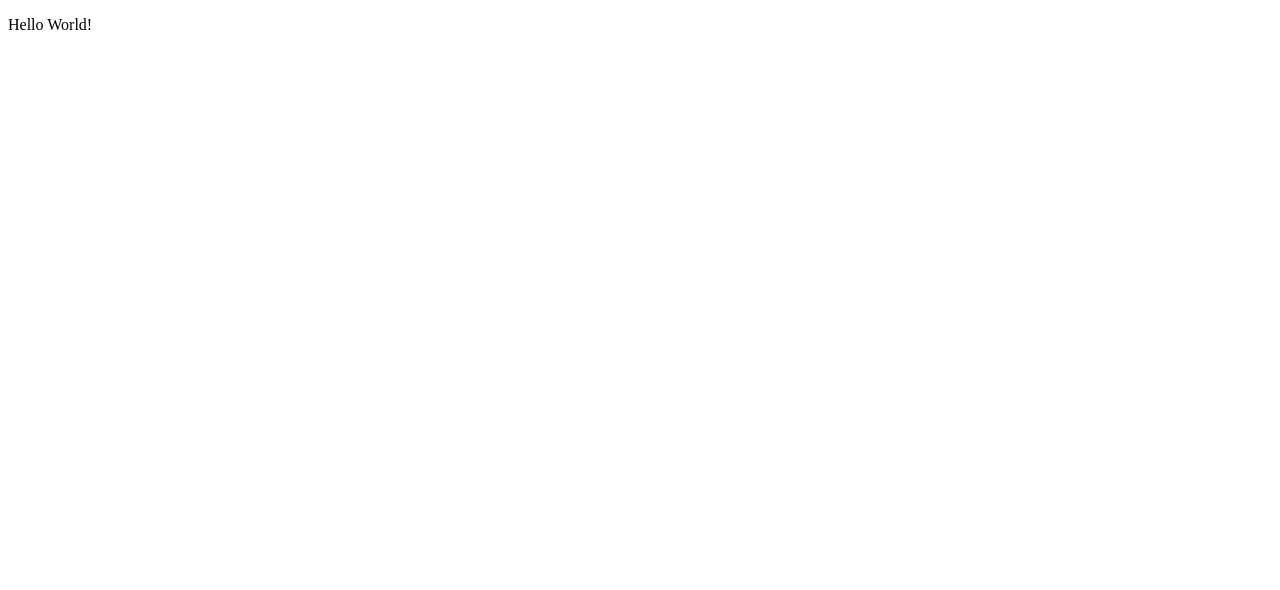
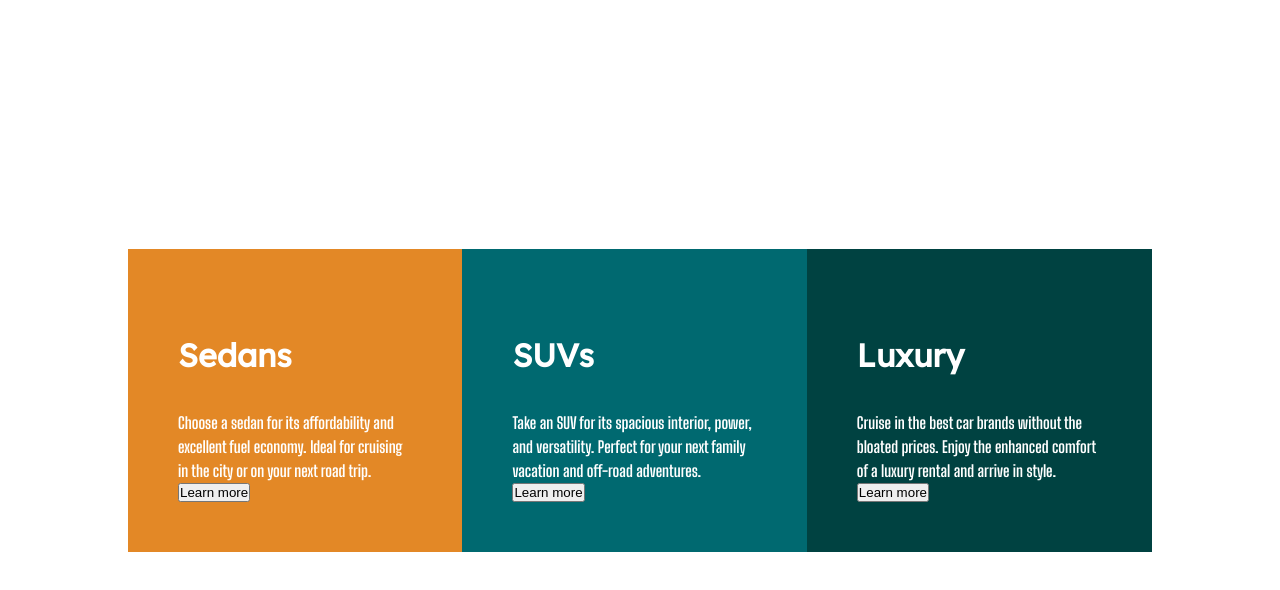
Before and after one commit to EwazKamgar/projectone, a plain HTML site: page index.html in a window 1280 px wide. Drawn offline with Linux system fonts and the light colour scheme.

Commit message:
build the basic structure

```diff
--- a/css/style.css
+++ b/css/style.css
@@ -0,0 +1,59 @@
+* {
+    margin: 0;
+    padding: 0;
+    box-sizing: border-box;
+}
+
+:root {
+    --bright-orange: hsl(31, 77%, 52%);
+    --cyan-color: hsl(184, 100%, 22%);
+    --dark-cyan: hsl(179, 100%, 13%);
+  }
+
+
+body {
+    height: 100vh;
+    display: flex;
+    justify-content: center;
+    align-items: center;
+}
+
+.container {
+    max-width: 80%;
+    display: flex;
+}
+
+
+.card {
+    padding: 50px;
+}
+
+h1 {
+    font-weight: 700;
+    font-family: "Lexend Deca";
+    line-height: 1.5;
+    margin: 2rem 0;
+}
+
+p {
+    font-weight: 400;
+    font-family: "Big Shoulders Display";
+    line-height: 1.5;
+
+}
+
+.text-color {
+    color: white;
+}
+
+.card-1 {
+    background-color: var(--bright-orange);
+}
+
+.card-2 {
+    background-color: var(--cyan-color);
+}
+
+.card-3 {
+    background-color: var(--dark-cyan);
+}
--- a/index.html
+++ b/index.html
@@ -1,45 +1,43 @@
 <!DOCTYPE html>
 <html lang="en">
-  <head>
-    <meta charset="UTF-8">
-    <title>Fork Me! FCC: Test Suite Template</title>
-    <link rel="stylesheet" href="css/style.css">
-  </head>
 
-  <body>
-    <script src="https://cdn.freecodecamp.org/testable-projects-fcc/v1/bundle.js"></script>
+<head>
+  <meta charset="UTF-8">
+  <title>Fork Me! FCC: Test Suite Template</title>
+  <link rel="stylesheet" href="css/style.css">
 
+  <!-- Fonts -->
+  <link rel="preconnect" href="https://fonts.googleapis.com"><link rel="preconnect" href="https://fonts.gstatic.com" crossorigin>
+  <link href="https://fonts.googleapis.com/css2?family=Lexend+Deca&display=swap" rel="stylesheet">
 
-<p>Hello World!</p>
+  <link rel="preconnect" href="https://fonts.googleapis.com">
+  <link rel="preconnect" href="https://fonts.gstatic.com" crossorigin><link href="https://fonts.googleapis.com/css2?family=Big+Shoulders+Display:wght@700&family=Lexend+Deca&display=swap" rel="stylesheet">
+</head>
 
+<body>
+  <main class="container">
+    <div class="card-1 card">
+      <h1 class="text-color">Sedans</h1>
+      <p class="text-color">Choose a sedan for its affordability and excellent fuel economy. Ideal for cruising in the city
+        or on your next road trip.</p>
+        <button>Learn more</button>
+    </div>
+    <div  class="card-2 card">
+      <h1 class="text-color">SUVs</h1>
+      <p class="text-color">Take an SUV for its spacious interior, power, and versatility. Perfect for your next family vacation
+        and off-road adventures.</p>
+        <button>Learn more</button>
 
+    </div>
+    <div  class="card-3 card">
+      <h1 class="text-color">Luxury</h1>
+      <p class="text-color">Cruise in the best car brands without the bloated prices. Enjoy the enhanced comfort of a luxury
+        rental and arrive in style.</p>
+        <button>Learn more</button>
+    </div>
+  </main>
 
+  <script src="js/index.js"></script>
+</body>
 
-
-
-
-
-
-
-
-
-
-
-
-
-
-    <!--
-
-    Hello Camper!
-
-    For now, the test suite only works in Chrome!
-    Please read the README below in the JS Editor before beginning.
-    Feel free to delete this message once you have read it.
-    Good luck and Happy Coding!
-
-    - The freeCodeCamp Team
-
-    -->
-    <script  src="js/index.js"></script>
-  </body>
 </html>
```
Also changed, not shown: Design/design/active-states.jpg (added), Design/design/desktop-design.jpg (added), Design/design/desktop-preview.jpg (added), Design/design/mobile-design.jpg (added), images/favicon-32x32.png (added), images/icon-luxury.svg (added), images/icon-sedans.svg (added), images/icon-suvs.svg (added).
